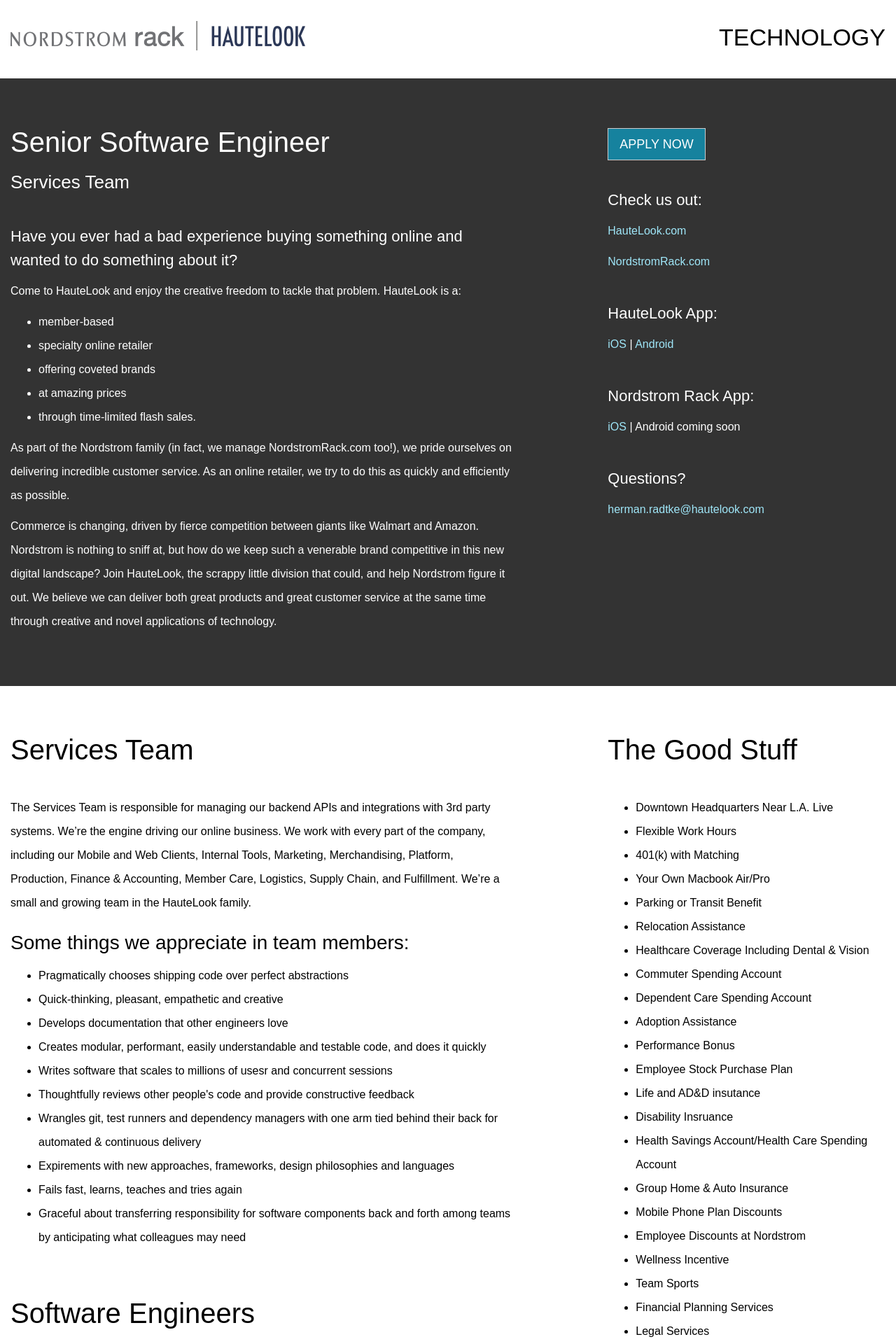
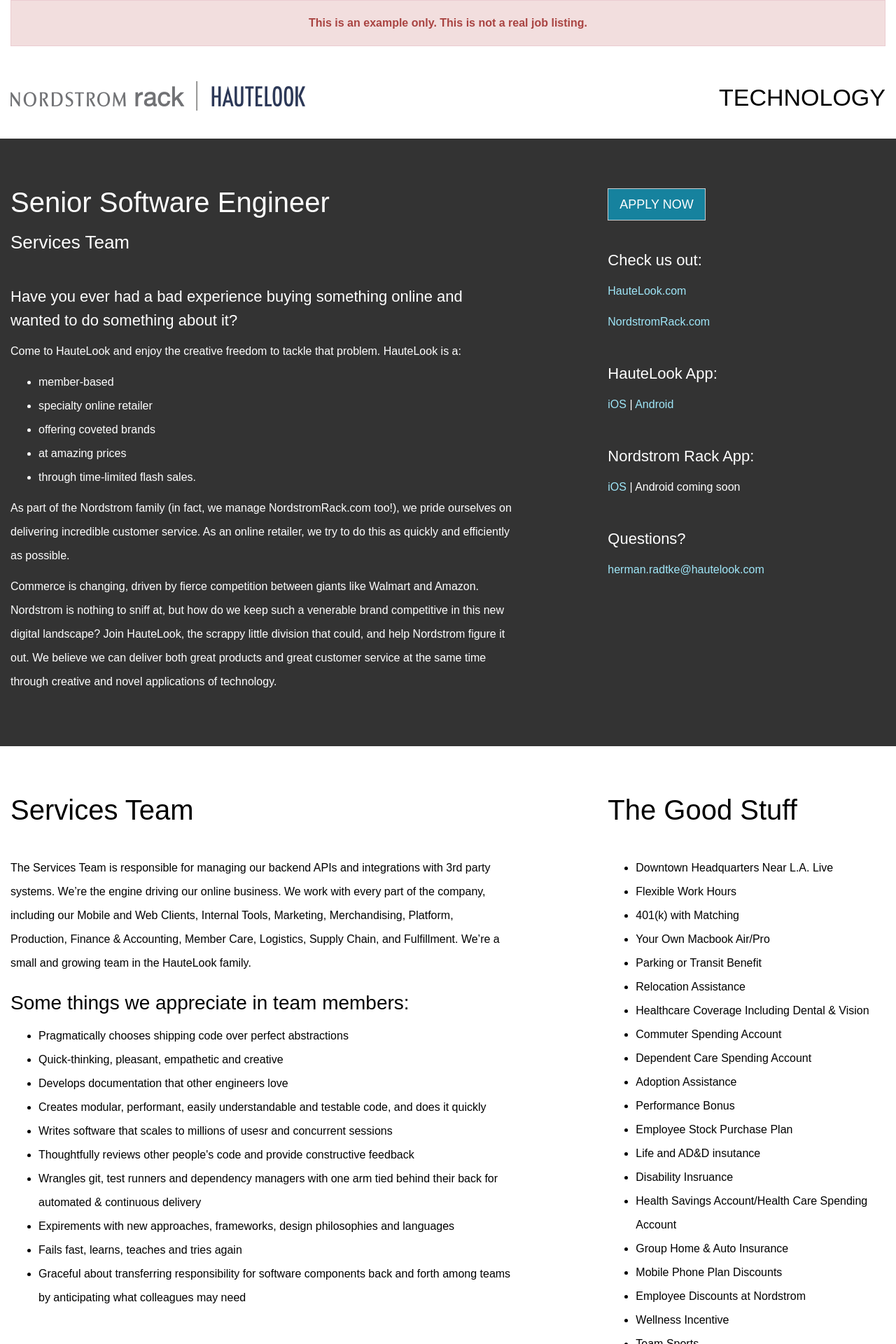
Before and after one commit to hautelook/hautelook.github.io, a Jekyll site: the page built from careers/sr-software-eng-php.html, in a window 1280 px wide. Shown: the top 1920 px of the page at 70% size. Built offline with Jekyll 4.4.1, drawn with Linux system fonts in a browser that asks for light colours; nearby versions of some CDN libraries.

Commit message:
Add exmaple alert for job listing

```diff
--- a/careers/sr-software-eng-php.html
+++ b/careers/sr-software-eng-php.html
@@ -18,6 +18,9 @@ title: Senior Software Engineer (Services Team)
   </head>
   <body>
     <div class="container-fluid">
+      <div class="alert alert-danger" role="alert">
+        <p class="text-center"><strong>This is an example only. This is not a real job listing.</strong></p>
+      </div>
       <header>
         <div class="row header__row">
           <div class="col-md-5">
--- a/css/style.css
+++ b/css/style.css
@@ -135,10 +135,6 @@ a:active.cta {
     color: #FFF;
 }
 
-.alert {
-  color: #9E3393;
-}
-
 .header__row {
   min-height: 112px;
 }
```
